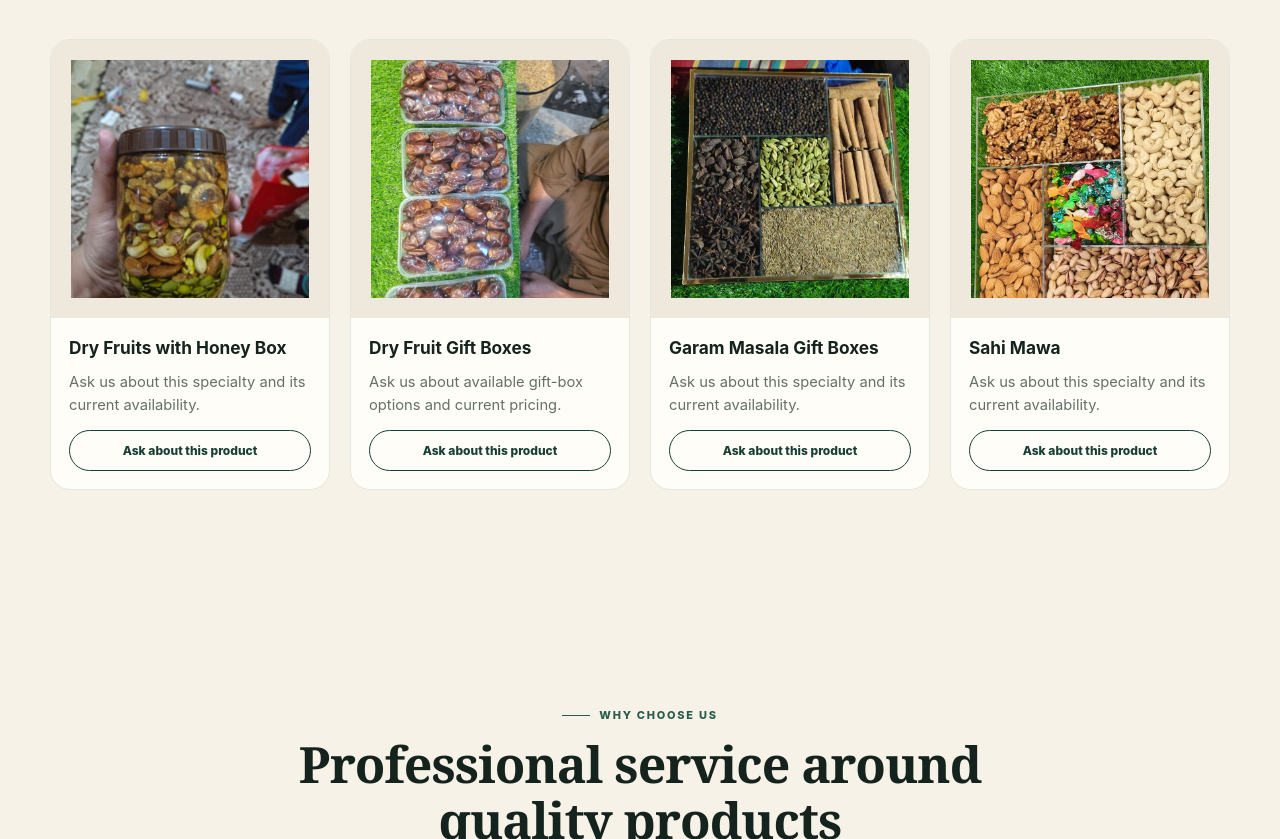
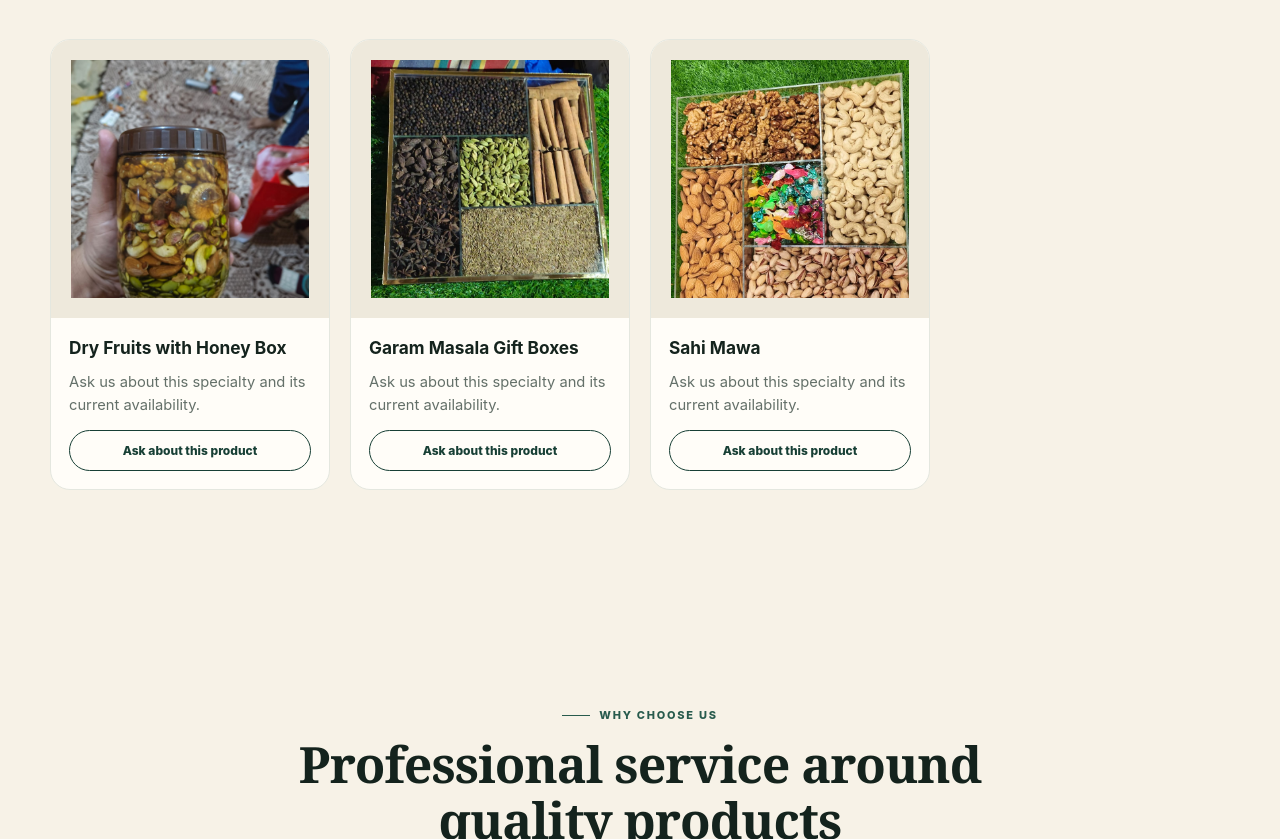
Before and after one commit to Khadija-Shakir-dev/ahmed-saleem-herbal, a plain HTML site: page index.html in a window 1280 px wide. Shown: the part 9701-10540 px from the top of the page. Drawn offline with Linux system fonts and the light colour scheme; files whose address does not match are found by name.

Commit message:
Update index.html

```diff
--- a/index.html
+++ b/index.html
@@ -156,10 +156,6 @@
             <div class="specialty-body"><h3>Dry Fruits with Honey Box</h3><p>Ask us about this specialty and its current availability.</p><a class="product-ask" href="https://wa.me/923054160828?text=Assalamualaikum%2C%20please%20share%20price%20and%20availability%20for%20Dry%20Fruits%20with%20Honey%20Box." target="_blank" rel="noopener">Ask about this product</a></div>
           </article>
           <article class="specialty-card reveal">
-            <div class="specialty-image"><img src="images/khajoor%20(2).jpeg" alt="Packaged dry fruits selection" loading="lazy"></div>
-            <div class="specialty-body"><h3>Dry Fruit Gift Boxes</h3><p>Ask us about available gift-box options and current pricing.</p><a class="product-ask" href="https://wa.me/923054160828?text=Assalamualaikum%2C%20please%20share%20price%20and%20availability%20for%20Dry%20Fruit%20Gift%20Boxes." target="_blank" rel="noopener">Ask about this product</a></div>
-          </article>
-          <article class="specialty-card reveal">
             <div class="specialty-image specialty-image-missing" role="img" aria-label="Product image not supplied"><img src="images/garam masala gift2.jpeg" alt=""></div>
             <div class="specialty-body"><h3>Garam Masala Gift Boxes</h3><p>Ask us about this specialty and its current availability.</p><a class="product-ask" href="https://wa.me/923054160828?text=Assalamualaikum%2C%20please%20share%20price%20and%20availability%20for%20Garam%20Masala%20Gift%20Boxes." target="_blank" rel="noopener">Ask about this product</a></div>
           </article>
```
